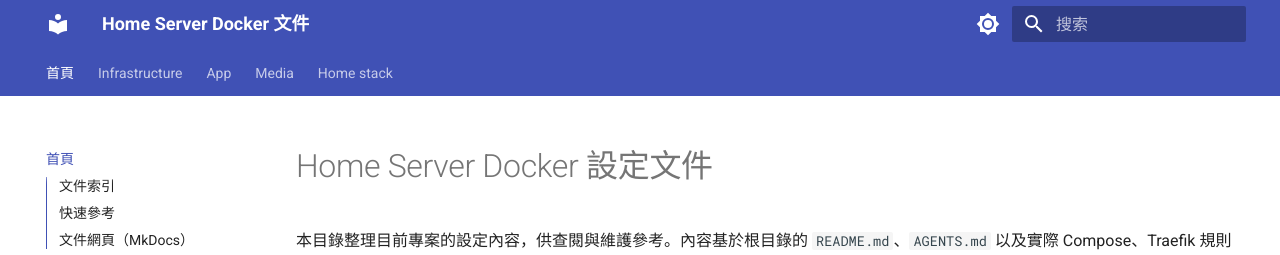
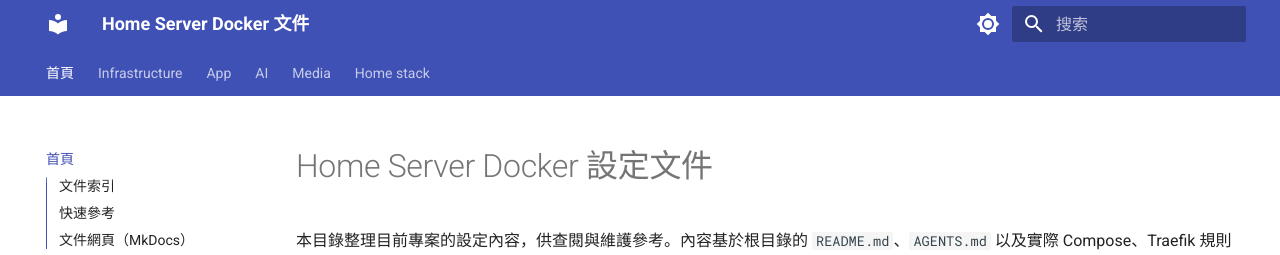
Before and after one commit to novis10813/home-server-setup, an MkDocs documentation site: the page built from docs/README.md, in a window 1280 px wide and 900 px high. Shown: the top 255 px of the window. Built offline with MkDocs 1.6.1 and Material for MkDocs 9.7.7, drawn with Linux system fonts in a browser that asks for light colours.

Commit message:
docs(ai): document AI stack topology
Co-Authored-By: Claude <noreply@anthropic.com>

```diff
--- a/mkdocs.yml
+++ b/mkdocs.yml
@@ -44,13 +44,15 @@ nav:
   - App:
     - 概述: app/README.md
     - CLIProxyAPI: app/cliproxyapi.md
-    - Hermes Agent: app/hermes.md
     - code-server: app/code-server.md
     - Hugo: app/hugo.md
     - HugObsidian: app/hugobsidian.md
     - Home Assistant: app/home-assistant.md
     - Minecraft: app/minecraft.md
     - WebDAV: app/webdav.md
+  - AI:
+    - 概述: ai/README.md
+    - Hermes Agent: ai/hermes.md
   - Media:
     - 概述: media/README.md
   - Home stack:
```
Also changed, not shown: 2 other files.
